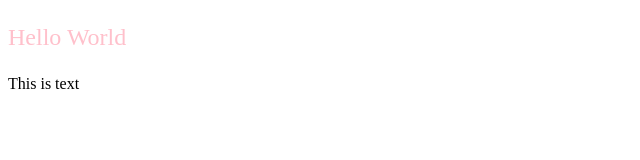
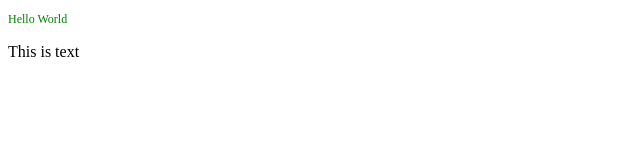
Before and after one commit to liudmylarud/learning-git, a plain HTML site: page index.html in a window 1280 px wide. Shown: the whole page, without its empty margins (0-640 px from the left). Drawn offline with Linux system fonts and the light colour scheme.

Commit message:
Updated text on the screen

```diff
--- a/index.html
+++ b/index.html
@@ -15,7 +15,7 @@
     </style>
 </head>
 <body>
-    <p class="pink-text">Hello World</p>
+    <p class="green-text">Hello World</p>
     <p>This is text</p>
 </body>
 </html>
```
